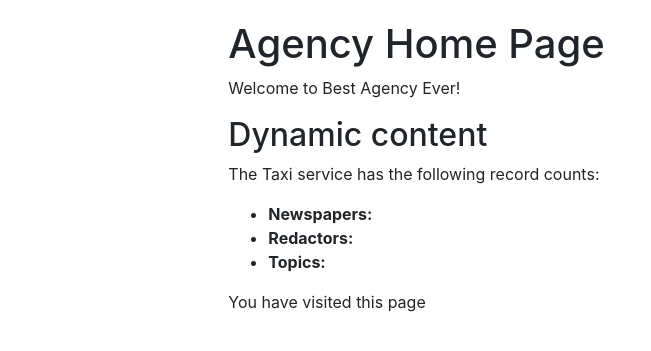
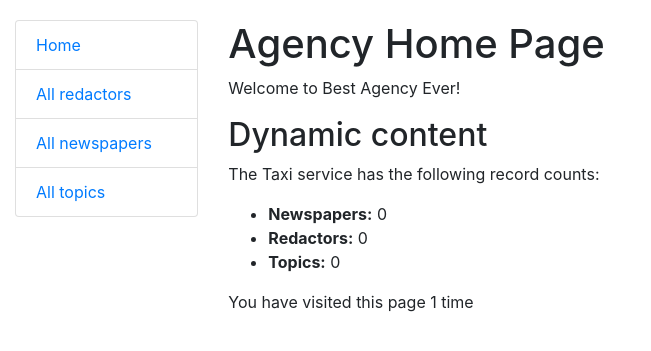
Before and after one commit to tytomyr/Artur-s-newspaper-agency, a Django app: page / in a window 1280 px wide. Shown: the top 351 px of the page, without its empty margins (0-651 px from the left). Run offline with Django 4.2, Linux system fonts and the light colour scheme; data that the repository does not hold is empty.

Commit message:
Added sidebar with navigation

```diff
--- a/agency/urls.py
+++ b/agency/urls.py
@@ -23,3 +23,5 @@ urlpatterns = [
          name="newspaper-list",
          ),
 ]
+
+app_name = "agency"
--- a/templates/agency/index.html
+++ b/templates/agency/index.html
@@ -6,12 +6,13 @@
     <h2>Dynamic content</h2>
     <p>The Taxi service has the following record counts:</p>
     <ul>
-        <li><strong>Newspapers:</strong> </li>
-        <li><strong>Redactors:</strong></li>
-        <li><strong>Topics:</strong></li>
+        <li><strong>Newspapers:</strong> {{ num_newspapers }}</li>
+        <li><strong>Redactors:</strong> {{ num_redactors }}</li>
+        <li><strong>Topics:</strong> {{ num_topics }}</li>
     </ul>
 
     <p>You have visited this page
+        {{ num_visits }} time{{ num_visits|pluralize }}
     </p>
 
 {% endblock %}
--- a/templates/base.html
+++ b/templates/base.html
@@ -19,7 +19,7 @@
         <div class="col-sm-2">
 
             {% block sidebar %}
-
+                {% include "includes/sidebar.html" %}
             {% endblock %}
 
         </div>
--- /dev/null
+++ b/templates/includes/sidebar.html
@@ -0,0 +1,6 @@
+<ul class="sidebar-nav list-group">
+  <li class="list-group-item"><a href="{% url 'agency:index' %}">Home</a></li>
+  <li class="list-group-item"><a href="{% url 'agency:redactor-list' %}">All redactors</a></li>
+  <li class="list-group-item"><a href="{% url 'agency:newspaper-list' %}">All newspapers</a></li>
+  <li class="list-group-item"><a href="{% url 'agency:topic-list' %}">All topics</a></li>
+</ul>
```
Also changed, not shown: arturs_newspaper_agency/settings.py (+7 -0 lines), db.sqlite3.
